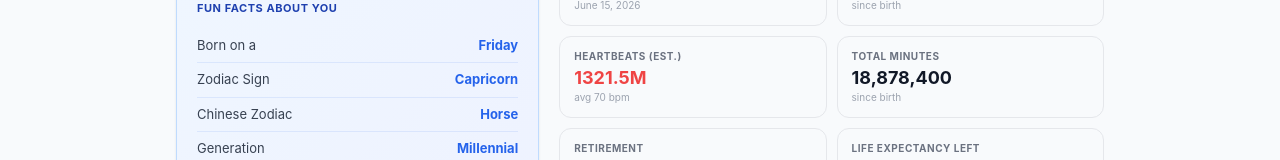
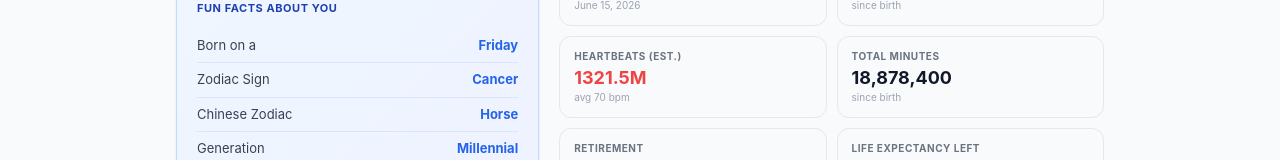
Before and after one commit to Tunjilor/freecalcs, a Next.js app: page /age in a window 1280 px wide. Shown: the part 637-797 px from the top of the page. Built offline with nearby package versions, Linux system fonts and the light colour scheme.

Commit message:
fix age calculator zodiac TypeScript type error

```diff
--- a/src/app/age/page.tsx
+++ b/src/app/age/page.tsx
@@ -55,9 +55,14 @@ function calcAge(dob:Date, ref:Date): AgeResult {
 
   // Zodiac
   const m=dob.getMonth()+1, d=dob.getDate();
-  const zodiacMap = [[1,20,'Aquarius'],[2,19,'Pisces'],[3,21,'Aries'],[4,20,'Taurus'],[5,21,'Gemini'],[6,21,'Cancer'],[7,23,'Leo'],[8,23,'Virgo'],[9,23,'Libra'],[10,23,'Scorpio'],[11,22,'Sagittarius'],[12,22,'Capricorn']];
+  const zodiacRanges:[number,number,string][] = [[1,20,'Aquarius'],[2,19,'Pisces'],[3,21,'Aries'],[4,20,'Taurus'],[5,21,'Gemini'],[6,21,'Cancer'],[7,23,'Leo'],[8,23,'Virgo'],[9,23,'Libra'],[10,23,'Scorpio'],[11,22,'Sagittarius'],[12,22,'Capricorn']];
   let zodiac='Capricorn';
-  for(const [mo,dy,sign] of zodiacMap){ if(m===mo&&d>=dy){ zodiac=sign as string; break; } if(m<mo){ zodiac=zodiacMap[zodiacMap.indexOf([mo,dy,sign])-1]?.[2] as string||'Capricorn'; break; } }
+  for(let zi=0;zi<zodiacRanges.length;zi++){
+    const [zmo,zdy,zsign]=zodiacRanges[zi];
+    if(m<zmo){ zodiac=zi>0?zodiacRanges[zi-1][2]:'Capricorn'; break; }
+    if(m===zmo&&d>=zdy){ zodiac=zsign; break; }
+    if(zi===zodiacRanges.length-1){ zodiac=zsign; }
+  }
 
   // Chinese zodiac
   const animals=['Rat','Ox','Tiger','Rabbit','Dragon','Snake','Horse','Goat','Monkey','Rooster','Dog','Pig'];
```
